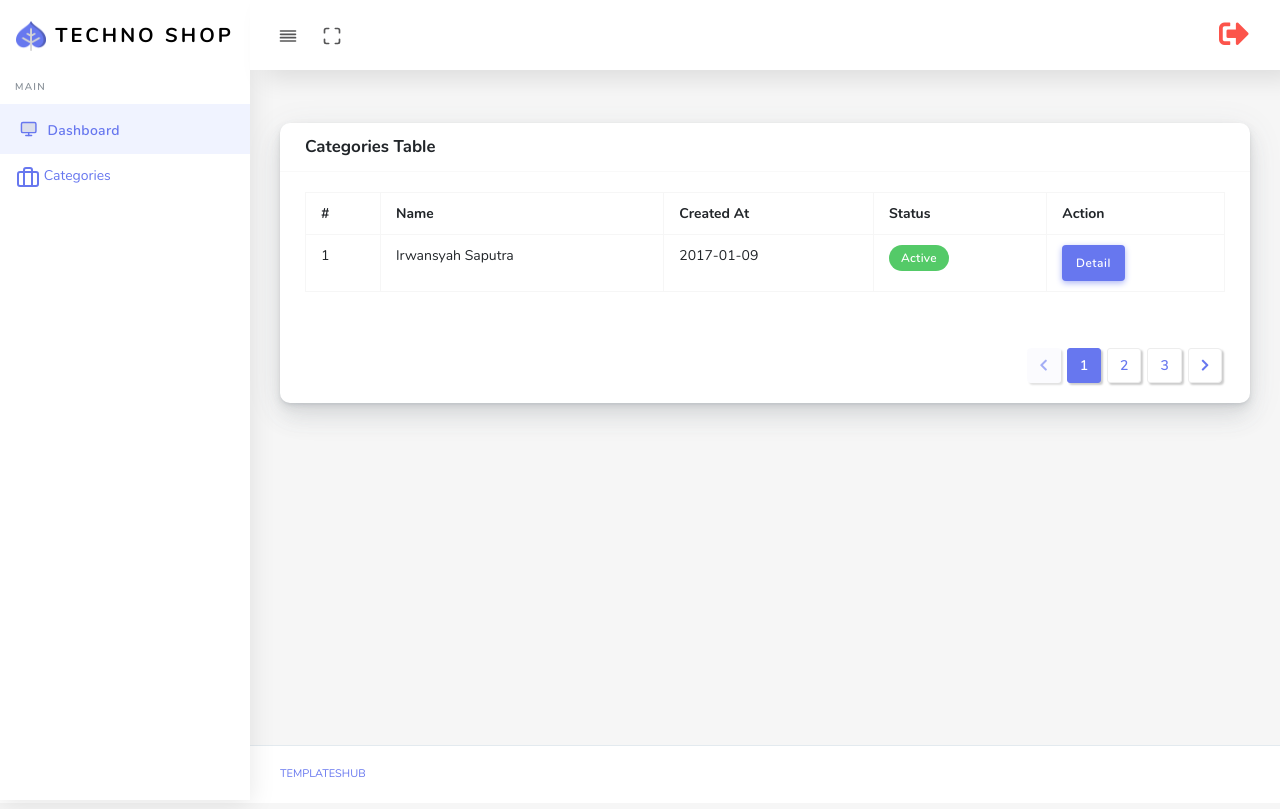
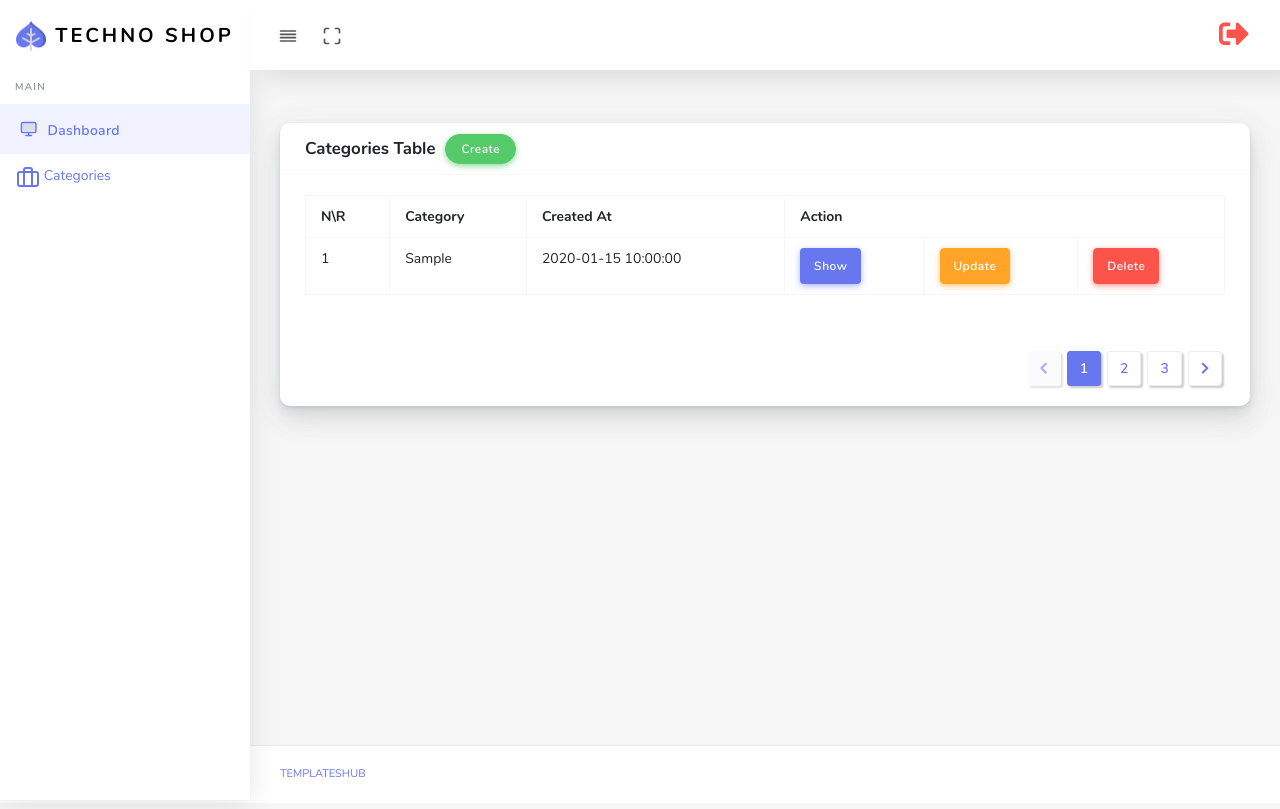
Before and after one commit to sobirjonovshoxjaxon/Php-project-, a PHP site: page /adminpanel/categories/index.php in a window 1280 px wide. Run offline with PHP 8.4, Linux system fonts and the light colour scheme; tables that the repository leaves empty or names only in its code hold one stand-in row (values such as "Sample post").

Commit message:
Men davom etyapman

```diff
--- a/adminpanel/categories/index.php
+++ b/adminpanel/categories/index.php
@@ -1,6 +1,27 @@
 <?php
     $categories = 'index.php';
     require '../requires/header.php';
+    require '../connect.php';
+
+    $statement = $pdo->prepare("SELECT * FROM categories");
+    $statement->execute();
+    $categories = $statement->fetchAll();
+
+
+    //Delete category
+    if($_SERVER['REQUEST_METHOD'] == 'POST' && isset($_POST['DELETE'])){
+
+      $category_id = $_POST['category_id'];
+
+      $statement = $pdo->prepare("DELETE FROM categories WHERE id = ?");
+      $statement->execute([$category_id]);
+
+      $_SESSION['category-deleted'] = 'Category deleted successfully';
+      header('location: index.php');
+      exit;
+    }
+
+    ob_end_flush();
 ?>
 
 
@@ -8,31 +29,66 @@
     <div class="main-content">
         <section class="section">
 
+            <?php if(isset($_SESSION['category-created'])): ?>
+              <div class="alert alert-success" role="alert">
+                <?= $_SESSION['category-created']; ?>
+                <?php unset($_SESSION['category-created']); ?>
+              </div>
+            <?php endif; ?>
+
+            <?php if(isset($_SESSION['category-deleted'])): ?>
+                <div class="alert alert-danger" role="alert">
+                  <?= $_SESSION['category-deleted']; ?>
+                  <?php unset($_SESSION['category-deleted']); ?>
+                </div>
+            <?php endif; ?>
+
+            <?php if(isset($_SESSION['category-updated'])): ?>
+              <div class="alert alert-warning" role="alert">
+                <?= $_SESSION['category-updated']; ?>
+                <?php unset($_SESSION['category-updated']); ?>
+              </div>
+            <?php endif; ?>
+
             <div class="row">
               <div class="col-12 col-md-12 col-lg-12">
                 <div class="card">
                   <div class="card-header">
                     <h4>Categories Table</h4>
+                    <a href="create.php" class="btn btn-success">Create</a>
                   </div>
                   <div class="card-body">
                     <div class="table-responsive">
                       <table class="table table-bordered table-md">
                         <tr>
-                          <th>#</th>
-                          <th>Name</th>
+                          <th>N\R</th>
+                          <th>Category</th>
                           <th>Created At</th>
-                          <th>Status</th>
-                          <th>Action</th>
+                          <th colspan="3">Action</th>
                         </tr>
-                        <tr>
-                          <td>1</td>
-                          <td>Irwansyah Saputra</td>
-                          <td>2017-01-09</td>
-                          <td>
-                            <div class="badge badge-success">Active</div>
-                          </td>
-                          <td><a href="#" class="btn btn-primary">Detail</a></td>
-                        </tr>
+
+                        <?php foreach($categories as $category): ?>
+                          <tr>
+                            <td><?= $category['id']; ?></td>
+                            <td><?=  $category['category']; ?></td>
+                            <td><?= $category['created_at']; ?></td>
+                            <td>
+                              <a href="show.php?id=<?= $category['id']; ?>" class="btn btn-primary">Show</a>
+                            </td>
+                            <td>
+                              <a href="edit.php?id=<?= $category['id']; ?>" class="btn btn-warning">Update</a>
+                            </td>
+                            <td>
+                              <form action="" method="POST">
+
+                                  <input type="hidden" name="DELETE">
+                                  <input type="hidden" name="category_id" value="<?= $category['id']; ?>">
+                                  <input type="submit" value="Delete" class="btn btn-danger">
+
+                              </form>
+                            </td>
+                          </tr>
+                        <?php endforeach; ?>
 
                       </table>
                     </div>
--- /dev/null
+++ b/adminpanel/connect.php
@@ -0,0 +1,15 @@
+<?php
+    $servername = "MySQL-5.7";
+    $username = "root";
+    $password = "";
+    $database = "technostore";
+
+    try {
+    $pdo = new PDO("mysql:host=$servername;dbname=$database", $username, $password);
+    // set the PDO error mode to exception
+    $pdo->setAttribute(PDO::ATTR_ERRMODE, PDO::ERRMODE_EXCEPTION);
+
+    } catch(PDOException $e) {
+        echo "Connection failed: " . $e->getMessage();
+    }
+?>
--- a/adminpanel/requires/header.php
+++ b/adminpanel/requires/header.php
@@ -1,3 +1,8 @@
+<?php
+  ob_start();
+  session_start();
+?>
+
 <!DOCTYPE html>
 <html lang="en">
 
```
Also changed, not shown: adminpanel/categories/create.php (added, +64 -0 lines), adminpanel/categories/edit.php (added, +72 -0 lines), adminpanel/categories/show.php (added, +26 -0 lines), includes/leftContent.php (+16 -12 lines).
